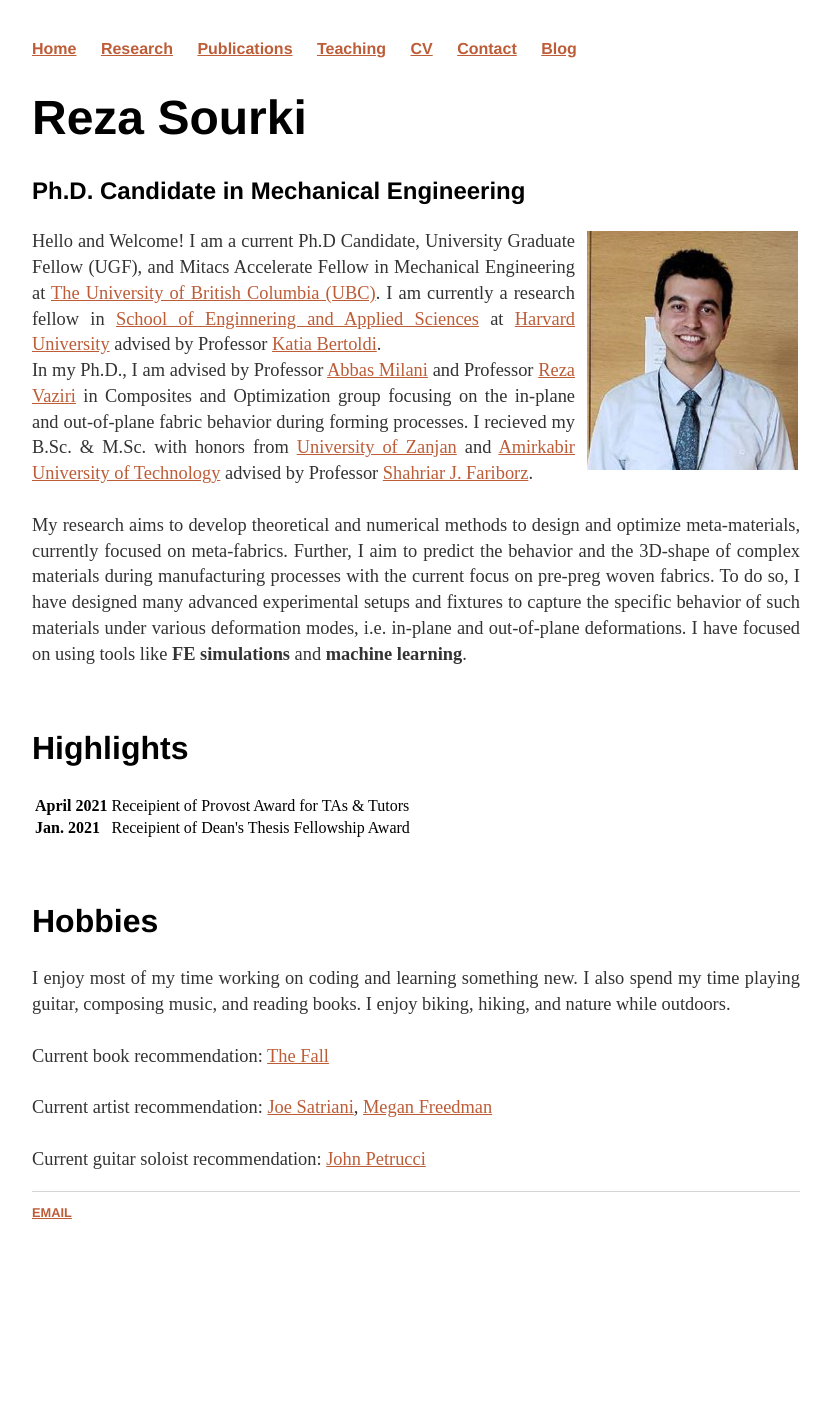
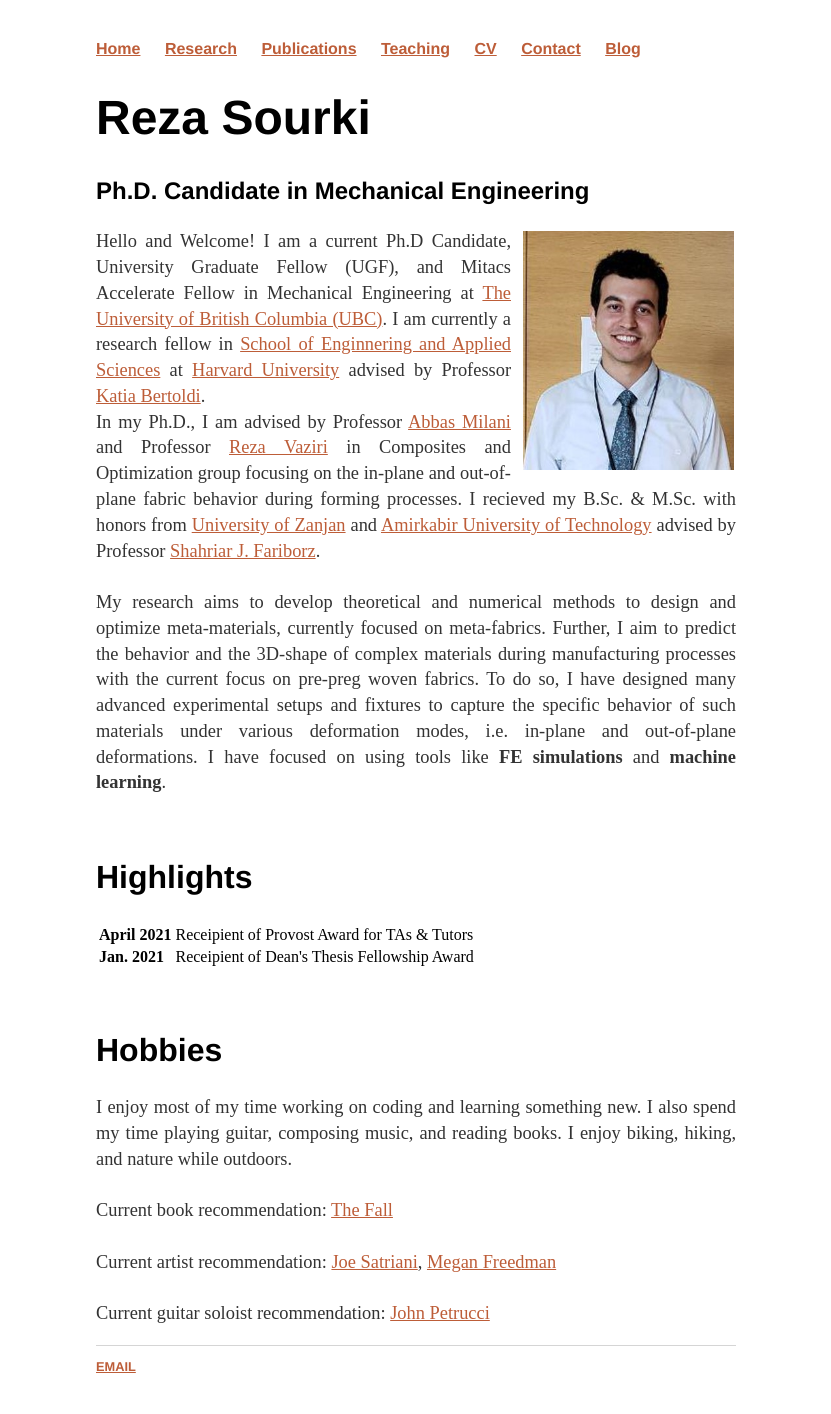
Before and after one commit to rsourki/rsourki.github.io, a Jekyll site: the page built from index.html, in a window 1280 px wide. Shown: the whole page, without its empty margins (224-1055 px from the left). Built offline with Jekyll 4.4.1, drawn with Linux system fonts in a browser that asks for light colours; before the commit the page ends 1260 px from its top, so only the background shows below that.

Commit message:
Update main.css

```diff
--- a/css/main.css
+++ b/css/main.css
@@ -1,6 +1,6 @@
 body {
     margin: 40px auto;
-    max-width: 60%;
+    max-width: 50%;
     /*margin: 25px 300px 75px 250px;*/
 }
 nav ul, footer ul {
```
